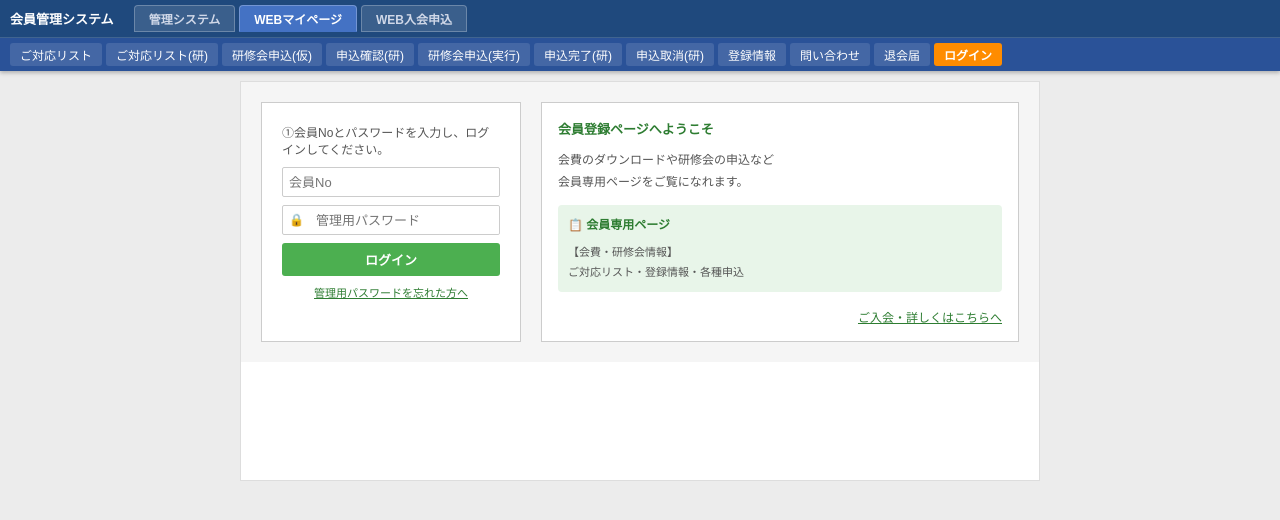
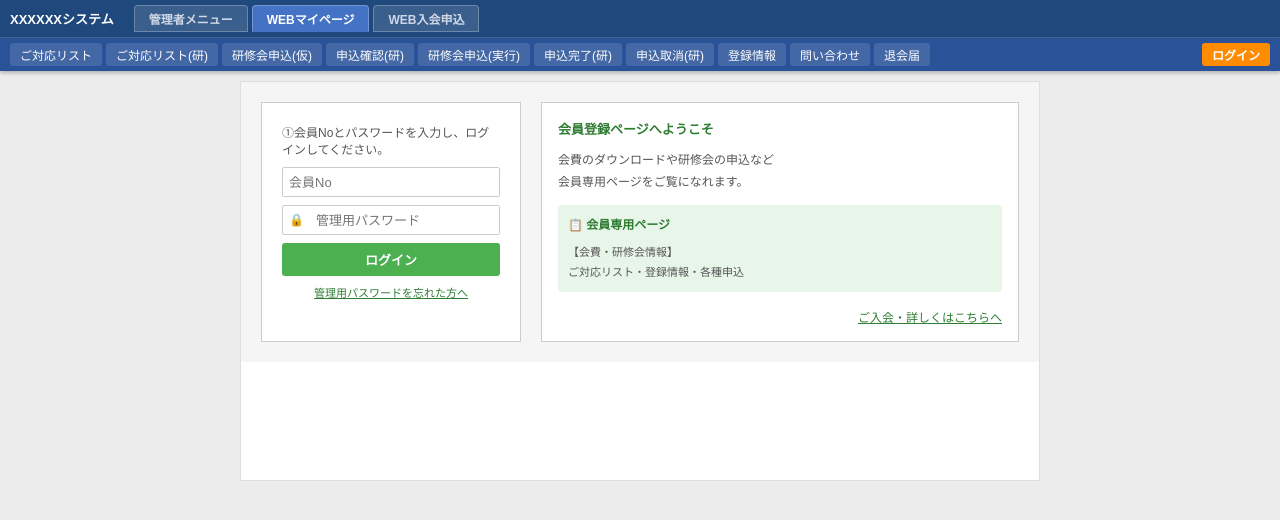
Before and after one commit to woodygaragelab/fedsample, a React (Vite) app: page /member/admin in a window 1280 px wide. Both pictures are taken after a click on the button "WEBマイページ". Shown: the top 520 px of the page. Built offline with nearby package versions, Linux system fonts and the light colour scheme.

Commit message:
テキスト修正

```diff
--- a/src/components/Header.tsx
+++ b/src/components/Header.tsx
@@ -3,10 +3,10 @@ import { NavLink, useLocation, useNavigate } from 'react-router-dom';
 import { routes } from '../routes';
 import type { RouteDef, ScreenGroup } from '../routes';
 
-const GROUP_ORDER: ScreenGroup[] = ['管理システム', 'WEBマイページ', 'WEB入会申込'];
+const GROUP_ORDER: ScreenGroup[] = ['管理者メニュー', 'WEBマイページ', 'WEB入会申込'];
 
 const GROUP_DEFAULT_PATH: Record<ScreenGroup, string> = {
-  '管理システム': '/member/search',
+  '管理者メニュー': '/member/search',
   'WEBマイページ': '/web/login',
   'WEB入会申込':  '/apply/form',
 };
@@ -18,7 +18,7 @@ export default function Header(): JSX.Element {
   const activeRoute = routes.find((r) =>
     r.path === '/' ? location.pathname === '/' : location.pathname.startsWith(r.path)
   );
-  const currentGroup: ScreenGroup = activeRoute?.group ?? '管理システム';
+  const currentGroup: ScreenGroup = activeRoute?.group ?? '管理者メニュー';
 
   const navigate = useNavigate();
   const [selectedGroup, setSelectedGroup] = useState<ScreenGroup>(currentGroup);
@@ -34,14 +34,14 @@ export default function Header(): JSX.Element {
       (acc[r.group] ||= []).push(r);
       return acc;
     },
-    { '管理システム': [], 'WEBマイページ': [], 'WEB入会申込': [] }
+    { '管理者メニュー': [], 'WEBマイページ': [], 'WEB入会申込': [] }
   );
 
   return (
     <header className="app-header">
       {/* 1段目: ブランド + グループタブ */}
       <div className="header-row1">
-        <span className="brand">会員管理システム</span>
+        <span className="brand">XXXXXXシステム</span>
         <nav className="group-tabs">
           {GROUP_ORDER.map((g) => (
             <button
@@ -55,9 +55,9 @@ export default function Header(): JSX.Element {
         </nav>
       </div>
 
-      {/* 2段目: 選択グループの処理名（SCR-001 TopMenu は除外） */}
+      {/* 2段目: 選択グループの処理名（SCR-001 TopMenu は除外、SCR-101 ログインは右端） */}
       <div className="header-row2">
-        {groups[selectedGroup].filter((r) => r.id !== 'SCR-001').map((r) => (
+        {groups[selectedGroup].filter((r) => r.id !== 'SCR-001' && r.id !== 'SCR-101').map((r) => (
           <NavLink
             key={r.path}
             to={r.path}
@@ -68,6 +68,16 @@ export default function Header(): JSX.Element {
             {r.label}
           </NavLink>
         ))}
+        {groups[selectedGroup].find((r) => r.id === 'SCR-101') && (
+          <NavLink
+            to="/web/login"
+            className={({ isActive }) => 'nav-link' + (isActive ? ' active' : '')}
+            title="SCR-101 ログイン"
+            style={{ marginLeft: 'auto' }}
+          >
+            ログイン
+          </NavLink>
+        )}
       </div>
     </header>
   );
--- a/src/screens/ScrMemberAdmin.tsx
+++ b/src/screens/ScrMemberAdmin.tsx
@@ -49,16 +49,16 @@ const lowerHtml = `<div class="admin-statusbar"><span>会員管理</span><span>N
 
 const tabPanels: Record<TabId, string> = {
   t1: `
-          <div class="info-grid" style="font-size:11px;">
+          <div class="info-grid two-col" style="font-size:11px;">
             <div class="lbl">郵便番号 ※</div><div class="val"><input type="text" value="1050011" style="width:80px;"> <span style="font-size:11px; color:#555;">都道府県区分：</span><select style="width:70px;"><option selected>東京都</option></select></div>
-            <div class="lbl">住所 ※</div><div class="val" style="grid-column:span 3;"><input type="text" style="width:320px;" value="東京都港区芝公園1-1"></div>
+            <div class="lbl">住所 ※</div><div class="val"><input type="text" style="width:95%;" value="東京都港区芝公園1-1"></div>
             <div class="lbl">TEL ※</div><div class="val"><input type="text" value="03-1111-1010" style="width:120px;"> 内線<input type="text" style="width:60px;"></div>
             <div class="lbl">FAX</div><div class="val"><input type="text" style="width:120px;"></div>
-            <div class="lbl">メルアド1〜4</div><div class="val"><input type="text" style="width:200px;" placeholder="メルアド1"> <input type="text" style="width:200px;" placeholder="メルアド2"></div>
-            <div class="lbl">連絡担当部署 ※</div><div class="val"><input type="text" style="width:200px;" value="連絡担当組織"></div>
-            <div class="lbl">担当者名 ※</div><div class="val"><input type="text" style="width:120px;" value="志公園 太郎"> <input type="text" style="width:120px;" placeholder="フリガナ" value="シバコウエン タロウ"></div>
-            <div class="lbl">担当連絡メール ※</div><div class="val"><input type="text" style="width:200px;" value="shibakouen@aaa.com"></div>
-            <div class="lbl">その他メルアド</div><div class="val"><input type="text" style="width:200px;" placeholder="その他メルアド1"> <input type="text" style="width:200px;" placeholder="その他メルアド2"></div>
+            <div class="lbl">メルアド1〜4</div><div class="val"><input type="text" style="width:45%;" placeholder="メルアド1"> <input type="text" style="width:45%;" placeholder="メルアド2"></div>
+            <div class="lbl">連絡担当部署 ※</div><div class="val"><input type="text" style="width:95%;" value="連絡担当組織"></div>
+            <div class="lbl">担当者名 ※</div><div class="val"><input type="text" style="width:45%;" value="志公園 太郎"> <input type="text" style="width:45%;" placeholder="フリガナ" value="シバコウエン タロウ"></div>
+            <div class="lbl">担当連絡メール ※</div><div class="val"><input type="text" style="width:95%;" value="shibakouen@aaa.com"></div>
+            <div class="lbl">その他メルアド</div><div class="val"><input type="text" style="width:45%;" placeholder="その他メルアド1"> <input type="text" style="width:45%;" placeholder="その他メルアド2"></div>
           </div>
         </div>
         <!-- タブ②送付先 --`,
```
Also changed, not shown: src/routes.ts (+14 -14 lines).
